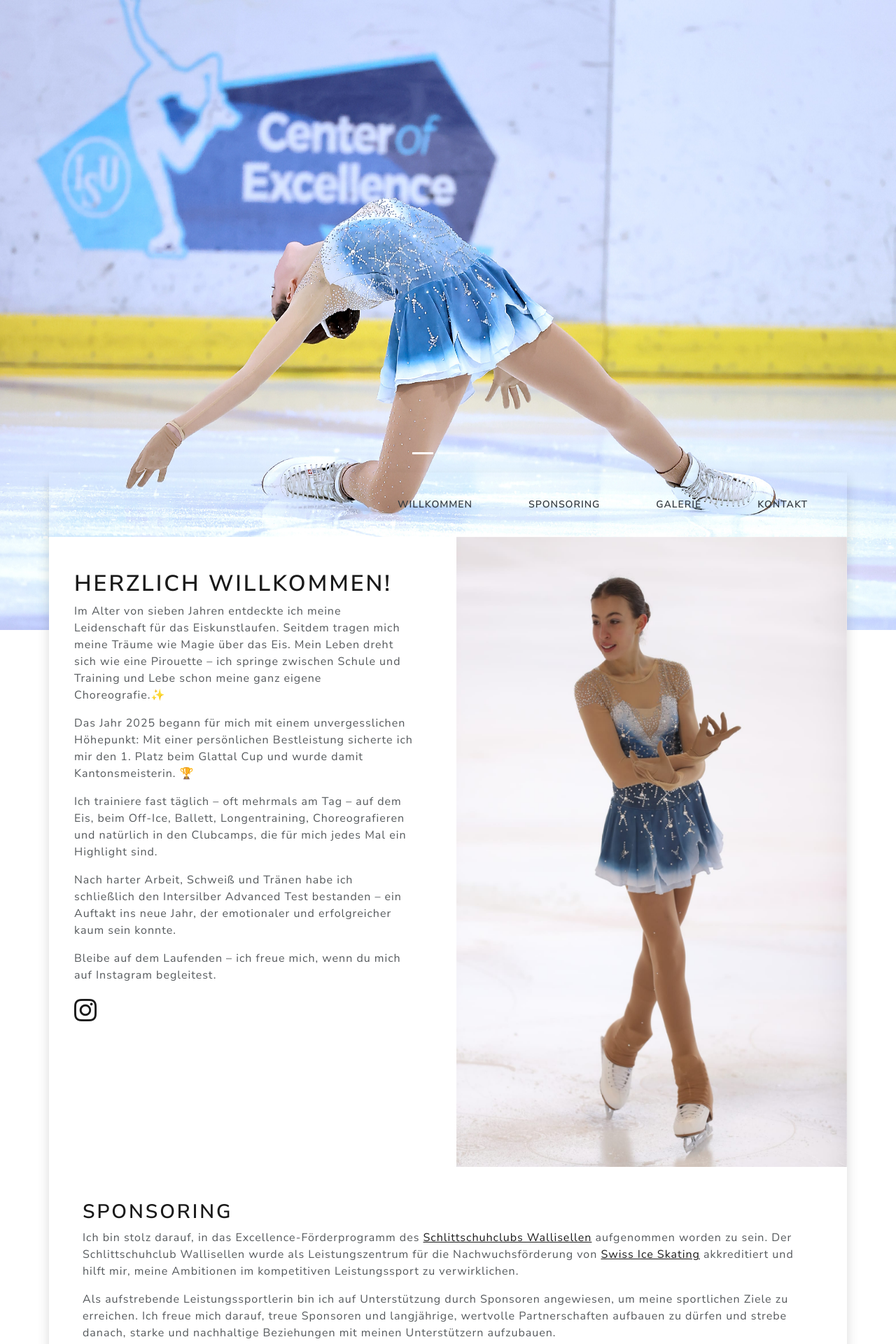
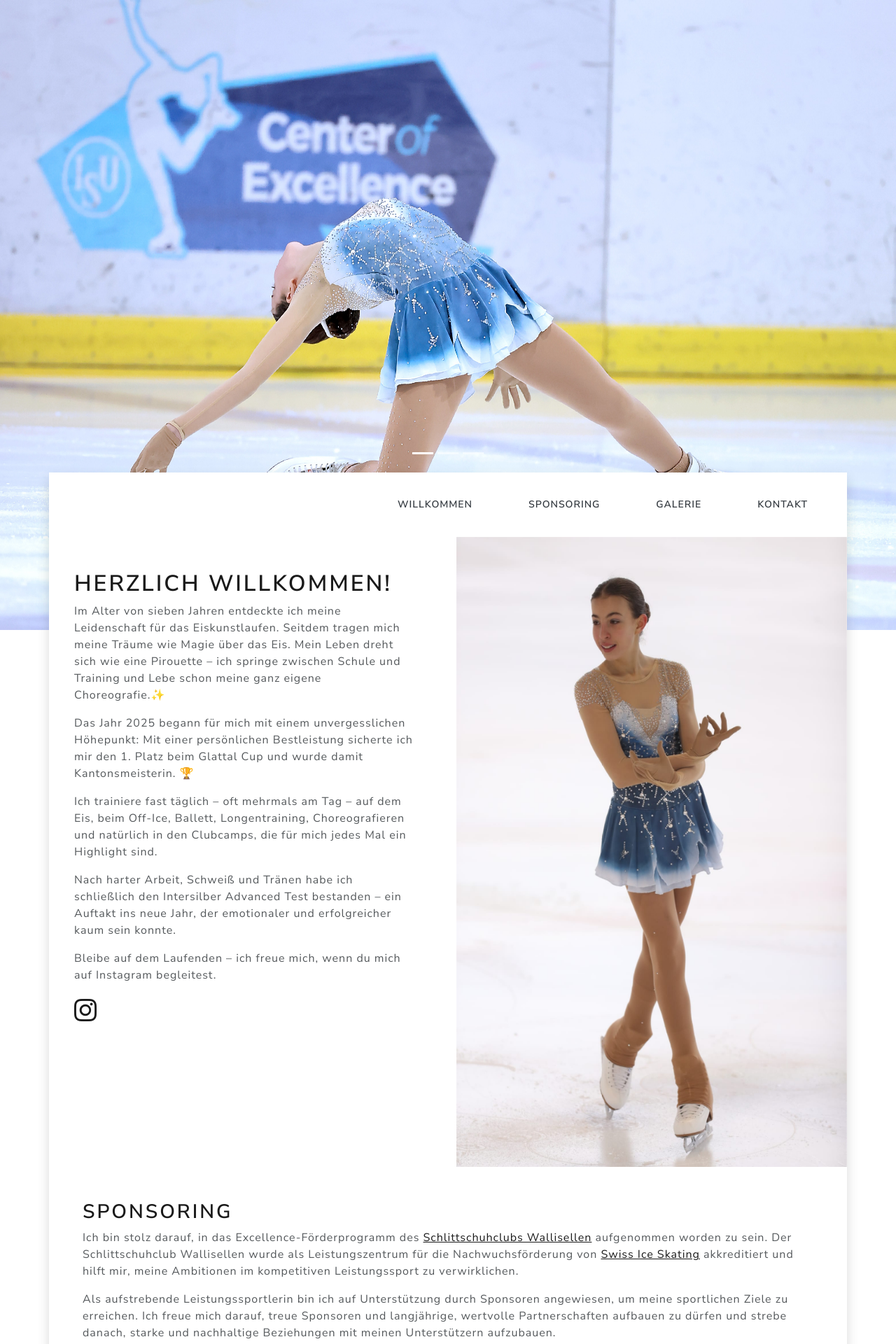
Before and after one commit to flavioaiello/3e2c7395a0ed6e61989d9d6b05156f06a7a27504, a Jekyll site: the page built from index.html, in a window 1280 px wide. Shown: the top 1920 px of the page at 70% size. Built offline with Jekyll 4.4.1, drawn with Linux system fonts in a browser that asks for light colours; nearby versions of some CDN libraries.

Commit message:
Change navbar to sticky-top and update background

```diff
--- a/_layouts/default.html
+++ b/_layouts/default.html
@@ -77,7 +77,7 @@
   </header>
 
   <main class="container shadow p-0">
-    <nav class="navbar navbar-expand-sm navbar-dark">
+    <nav class="navbar sticky-top navbar-expand-sm bg-white navbar-dark">
       <ul class="navbar-nav ms-auto">
         <li class="nav-item ps-3 pe-3">
           <a class="nav-link text-dark text-lg-white" href="#welcome">Willkommen</a>
```
